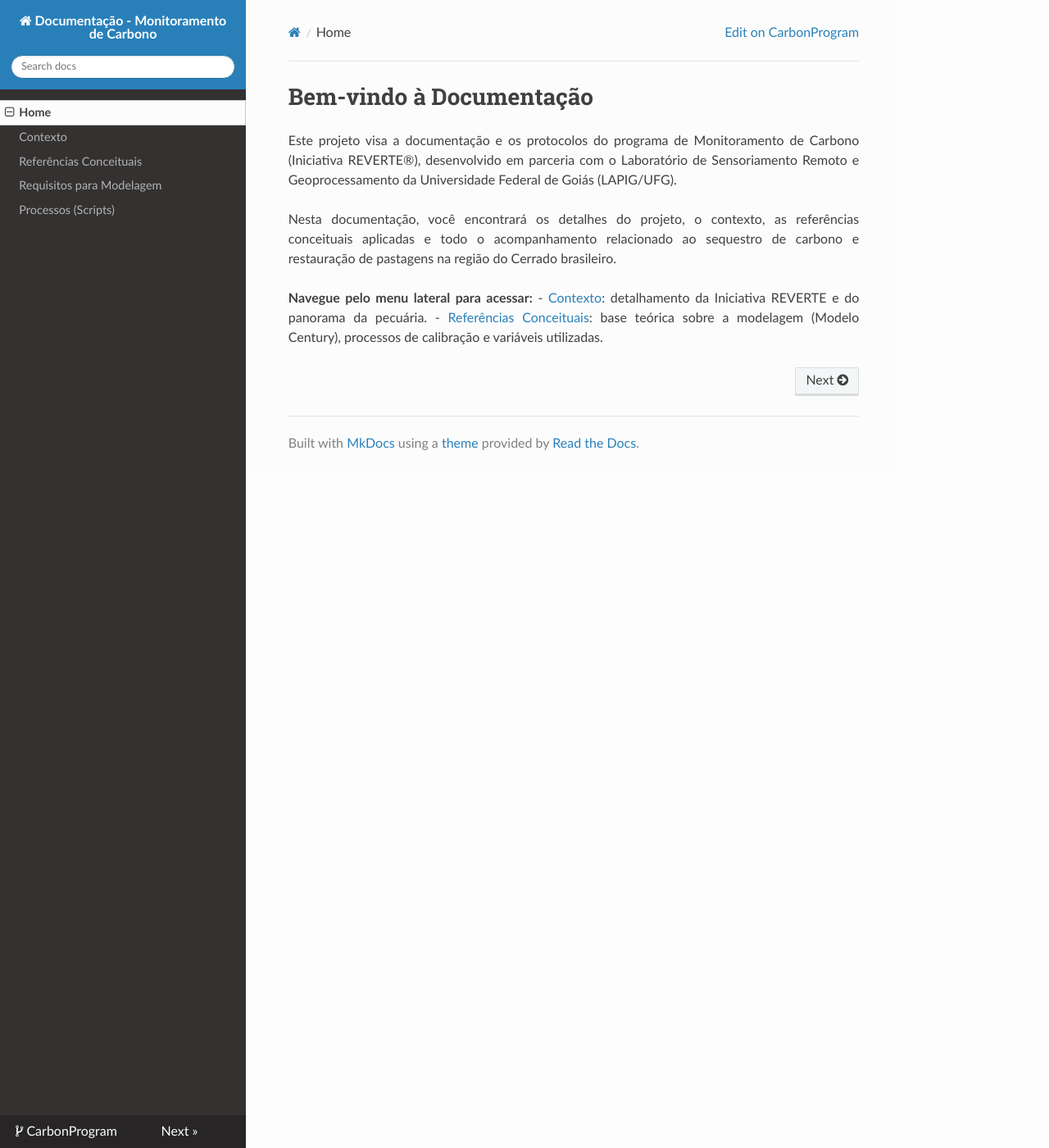
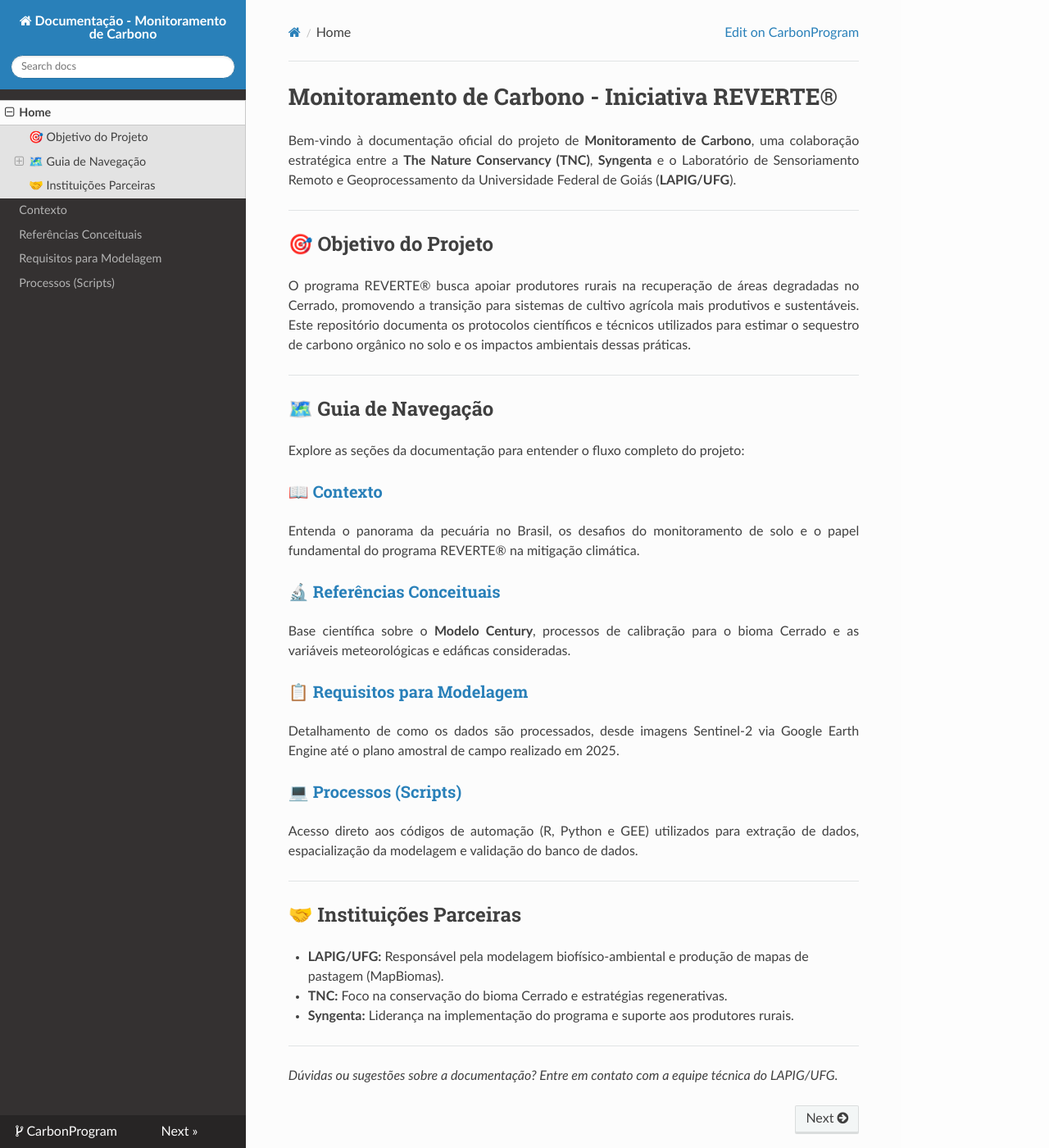
Before and after one commit to FelipeJesusRemoteSensing/CarbonProgram, an MkDocs documentation site: the page built from docs/index.md, in a window 1280 px wide and 1400 px high. Shown: the whole window at 82% size. Built offline with MkDocs 1.6.1, drawn with Linux system fonts in a browser that asks for light colours; nearby versions of some CDN libraries.

Commit message:
Atualiza a página Home com guia de navegação e informações institucionais

```diff
--- a/docs/index.md
+++ b/docs/index.md
@@ -1,9 +1,36 @@
-# Bem-vindo à Documentação
+# Monitoramento de Carbono - Iniciativa REVERTE®
 
-Este projeto visa a documentação e os protocolos do programa de Monitoramento de Carbono (Iniciativa REVERTE®), desenvolvido em parceria com o Laboratório de Sensoriamento Remoto e Geoprocessamento da Universidade Federal de Goiás (LAPIG/UFG).
+Bem-vindo à documentação oficial do projeto de **Monitoramento de Carbono**, uma colaboração estratégica entre a **The Nature Conservancy (TNC)**, **Syngenta** e o Laboratório de Sensoriamento Remoto e Geoprocessamento da Universidade Federal de Goiás (**LAPIG/UFG**).
 
-Nesta documentação, você encontrará os detalhes do projeto, o contexto, as referências conceituais aplicadas e todo o acompanhamento relacionado ao sequestro de carbono e restauração de pastagens na região do Cerrado brasileiro.
+---
 
-**Navegue pelo menu lateral para acessar:**
-- [Contexto](mds/contexto.md): detalhamento da Iniciativa REVERTE e do panorama da pecuária.
-- [Referências Conceituais](mds/referencias_conceituais.md): base teórica sobre a modelagem (Modelo Century), processos de calibração e variáveis utilizadas.
+## 🎯 Objetivo do Projeto
+O programa REVERTE® busca apoiar produtores rurais na recuperação de áreas degradadas no Cerrado, promovendo a transição para sistemas de cultivo agrícola mais produtivos e sustentáveis. Este repositório documenta os protocolos científicos e técnicos utilizados para estimar o sequestro de carbono orgânico no solo e os impactos ambientais dessas práticas.
+
+---
+
+## 🗺️ Guia de Navegação
+
+Explore as seções da documentação para entender o fluxo completo do projeto:
+
+### 📖 [Contexto](mds/contexto.md)
+Entenda o panorama da pecuária no Brasil, os desafios do monitoramento de solo e o papel fundamental do programa REVERTE® na mitigação climática.
+
+### 🔬 [Referências Conceituais](mds/referencias_conceituais.md)
+Base científica sobre o **Modelo Century**, processos de calibração para o bioma Cerrado e as variáveis meteorológicas e edáficas consideradas.
+
+### 📋 [Requisitos para Modelagem](mds/requisitos_para_modelagem.md)
+Detalhamento de como os dados são processados, desde imagens Sentinel-2 via Google Earth Engine até o plano amostral de campo realizado em 2025.
+
+### 💻 [Processos (Scripts)](mds/scripts.md)
+Acesso direto aos códigos de automação (R, Python e GEE) utilizados para extração de dados, espacialização da modelagem e validação do banco de dados.
+
+---
+
+## 🤝 Instituições Parceiras
+- **LAPIG/UFG:** Responsável pela modelagem biofísico-ambiental e produção de mapas de pastagem (MapBiomas).
+- **TNC:** Foco na conservação do bioma Cerrado e estratégias regenerativas.
+- **Syngenta:** Liderança na implementação do programa e suporte aos produtores rurais.
+
+---
+*Dúvidas ou sugestões sobre a documentação? Entre em contato com a equipe técnica do LAPIG/UFG.*
```
